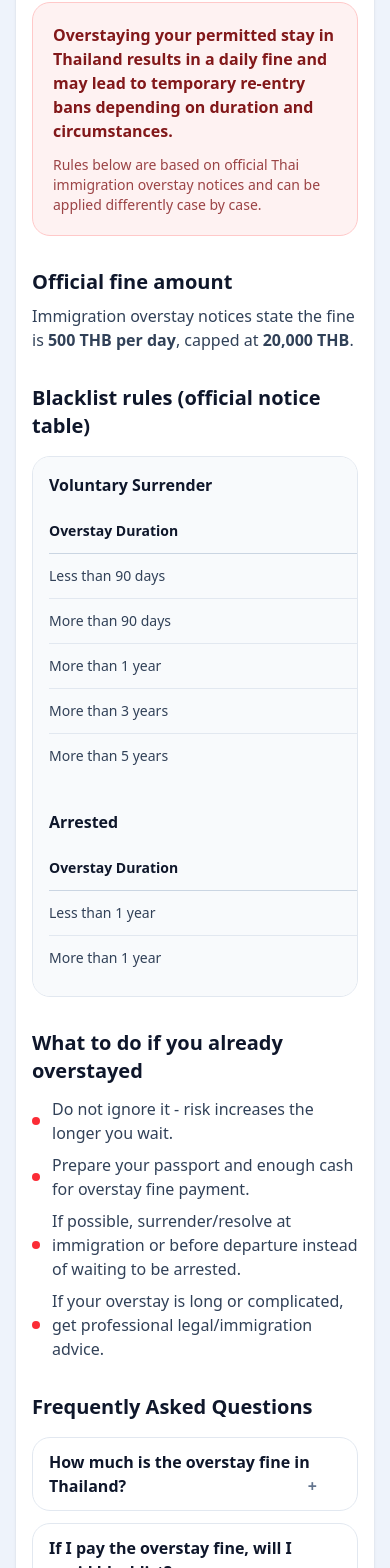
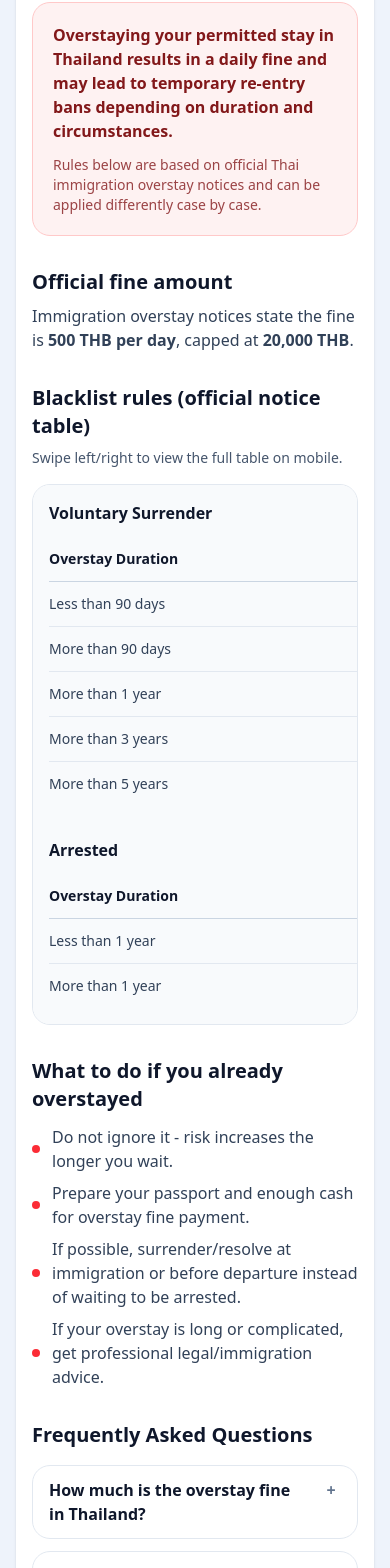
Before and after one commit to richardwskinner/thai-visa-checklist, a Next.js app: page /guides/overstay-thailand in a window 390 px wide. Shown: the part 432-2000 px from the top of the page. Built offline with nearby package versions, Linux system fonts and the light colour scheme.

Commit message:
fix mobile add extention online link

```diff
--- a/app/guides/90-day-reporting/page.tsx
+++ b/app/guides/90-day-reporting/page.tsx
@@ -247,9 +247,11 @@ export default function NinetyDayReportingpage() {
                 <div className="mt-4 space-y-3">
                   {FAQS.map((faq) => (
                     <details key={faq.question} className="group rounded-2xl border border-slate-200 bg-white px-4 py-3">
-                      <summary className="cursor-pointer list-none pr-6 text-base font-bold text-slate-900">
-                        <span>{faq.question}</span>
-                        <span className="float-right text-slate-500 transition group-open:rotate-45">+</span>
+                      <summary className="flex cursor-pointer list-none items-start justify-between gap-3 text-base font-bold text-slate-900">
+                        <span className="min-w-0">{faq.question}</span>
+                        <span className="mt-0.5 inline-flex h-5 w-5 shrink-0 items-center justify-center text-slate-500 transition group-open:rotate-45">
+                          +
+                        </span>
                       </summary>
                       <p className="mt-2 text-sm leading-relaxed text-slate-700">{faq.answer}</p>
                     </details>
--- a/app/guides/overstay-thailand/page.tsx
+++ b/app/guides/overstay-thailand/page.tsx
@@ -100,6 +100,9 @@ export default function OverstayThailandGuidePage() {
               <section>
                 <h2 className="text-xl font-extrabold text-slate-900">Blacklist rules (official notice table)</h2>
 
+                <p className="mt-2 text-sm text-slate-600 sm:hidden">
+                  Swipe left/right to view the full table on mobile.
+                </p>
                 <div className="mt-4 overflow-x-auto rounded-2xl border border-slate-200 bg-slate-50 p-4 sm:p-5">
                   <div className="text-base font-bold text-slate-900">Voluntary Surrender</div>
                   <table className="mt-3 w-full min-w-[620px] border-collapse text-left text-sm">
@@ -177,9 +180,11 @@ export default function OverstayThailandGuidePage() {
                 <div className="mt-4 space-y-3">
                   {FAQS.map((faq) => (
                     <details key={faq.question} className="group rounded-2xl border border-slate-200 bg-white px-4 py-3">
-                      <summary className="list-none cursor-pointer pr-6 text-base font-bold text-slate-900">
-                        <span>{faq.question}</span>
-                        <span className="float-right text-slate-500 transition group-open:rotate-45">+</span>
+                      <summary className="flex list-none cursor-pointer items-start justify-between gap-3 text-base font-bold text-slate-900">
+                        <span className="min-w-0">{faq.question}</span>
+                        <span className="mt-0.5 inline-flex h-5 w-5 shrink-0 items-center justify-center text-slate-500 transition group-open:rotate-45">
+                          +
+                        </span>
                       </summary>
                       <p className="mt-2 text-sm leading-relaxed text-slate-700">{faq.answer}</p>
                     </details>
--- a/app/page.tsx
+++ b/app/page.tsx
@@ -99,6 +99,14 @@ export default function HomePage() {
                   >
                     Airports of Thailand <ExternalLink className="h-3.5 w-3.5 text-slate-400" />
                   </a>
+                  <a
+                    href="https://thaiextension.vfsevisa.com/"
+                    target="_blank"
+                    rel="noopener noreferrer"
+                    className="inline-flex items-center justify-center gap-1.5 rounded-xl border border-slate-200 bg-white px-4 py-3 text-slate-700 hover:text-slate-900"
+                  >
+                    Thai e-Extension Portal <ExternalLink className="h-3.5 w-3.5 text-slate-400" />
+                  </a>
                 </div>
               </div>
             </section>
```
